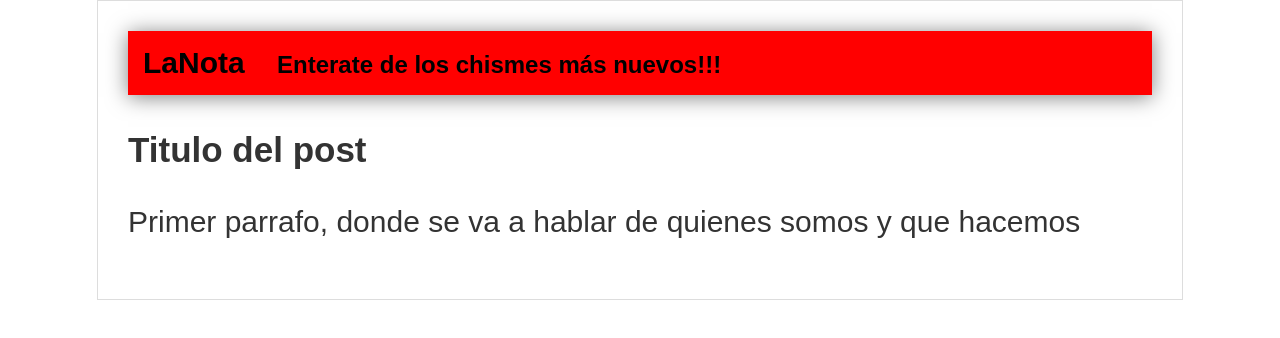
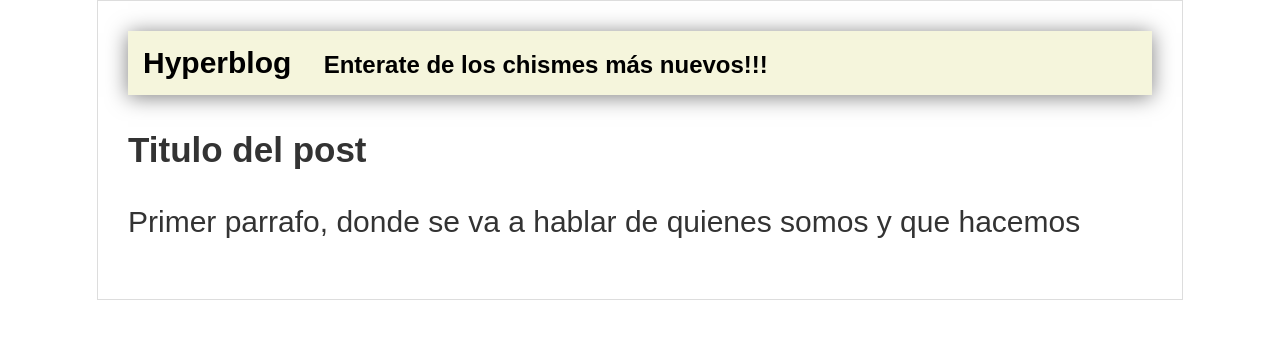
Before and after one commit to hpl212/Git-Clases, a plain HTML site: page Index.html in a window 1280 px wide. Drawn offline with Linux system fonts and the light colour scheme.

Commit message:
ya termine de personalizar todo por ahora, modifique los tres archivos

```diff
--- a/Index.html
+++ b/Index.html
@@ -9,7 +9,7 @@
 <body>
     <section id="main-container">
      <article id="Cabecera">
-         LaNota
+         Hyperblog
          <span id="tagline">Enterate de los chismes más nuevos!!!</span>
      </article>
      <article id="post">
--- a/css/style.css
+++ b/css/style.css
@@ -8,7 +8,7 @@ body {
 }
 
 #Cabecera {
-    background-color: red;
+    background-color: beige;
     box-shadow: 0px 2px 20px 0px rgba(0,0,0,0.5);
     color: black;
     font-weight: bold;
```
Also changed, not shown: historia.txt.
